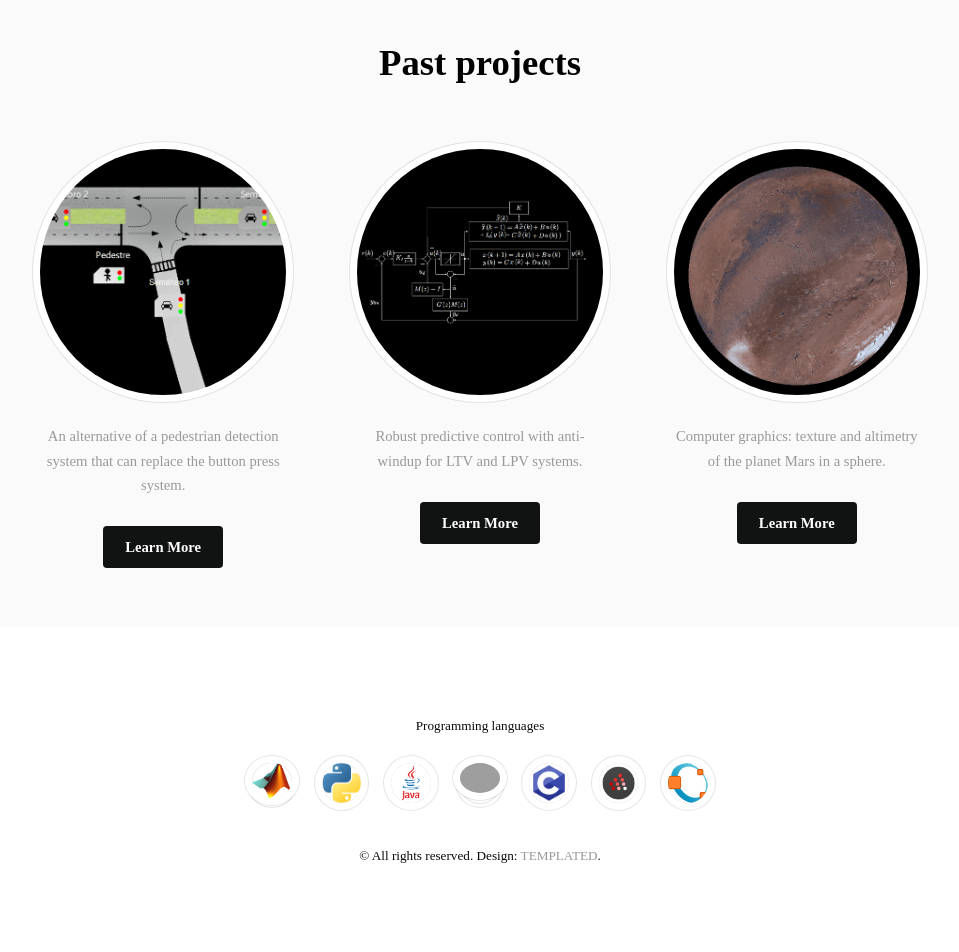
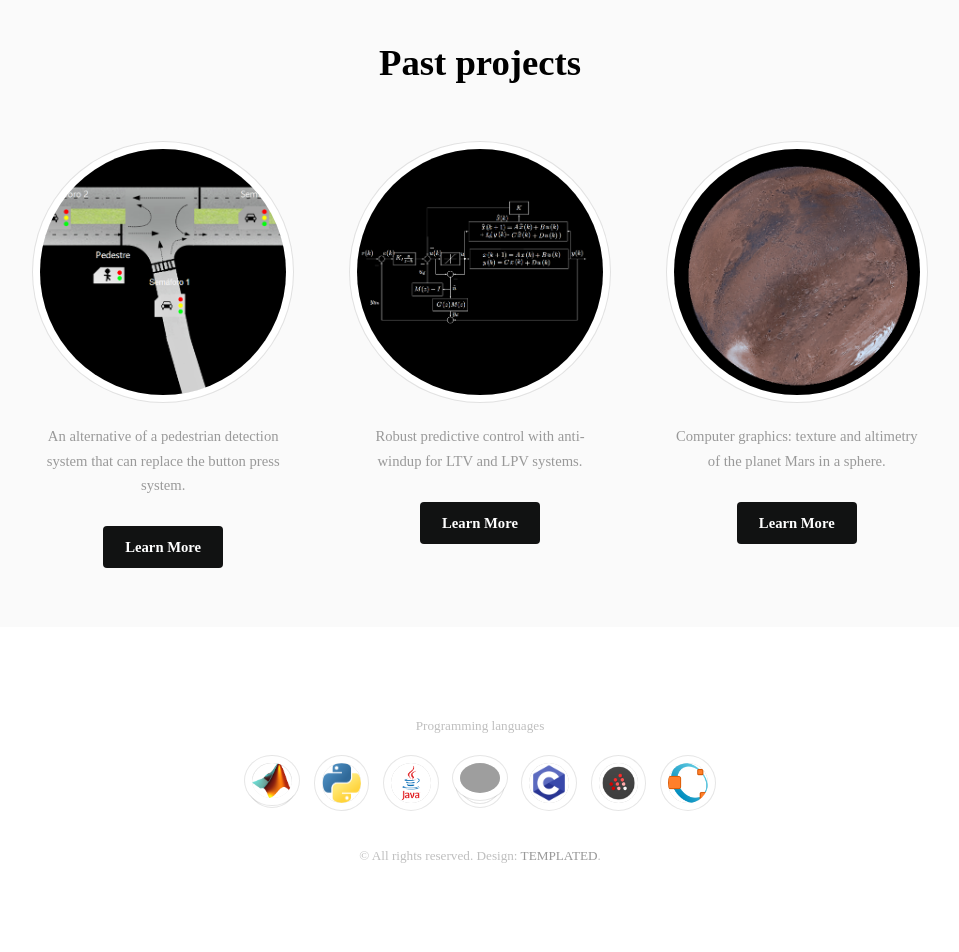
Before and after one commit to roscibely/roscibely.github.io, a Jekyll site: the page built from index.md, in a window 1280 px wide. Shown: the part 2293-3245 px from the top of the page, without its empty margins (160-1119 px from the left). Built offline with Jekyll 4.4.1, drawn with Linux system fonts in a browser that asks for light colours; some web fonts are replaced; our own code applies the rules of GitHub Pages for plain Markdown files; grey boxes are pictures that could not be loaded.

Commit message:
Update main.css

```diff
--- a/assets/css/main.css
+++ b/assets/css/main.css
@@ -3881,7 +3881,7 @@
 		}
 
 		#footer .copyright {
-			color: #0a0a0a;
+			color: #bfbfbf;
 			font-size: 0.9em;
 			margin: 0 0 2em 0;
 			padding: 0;
```
